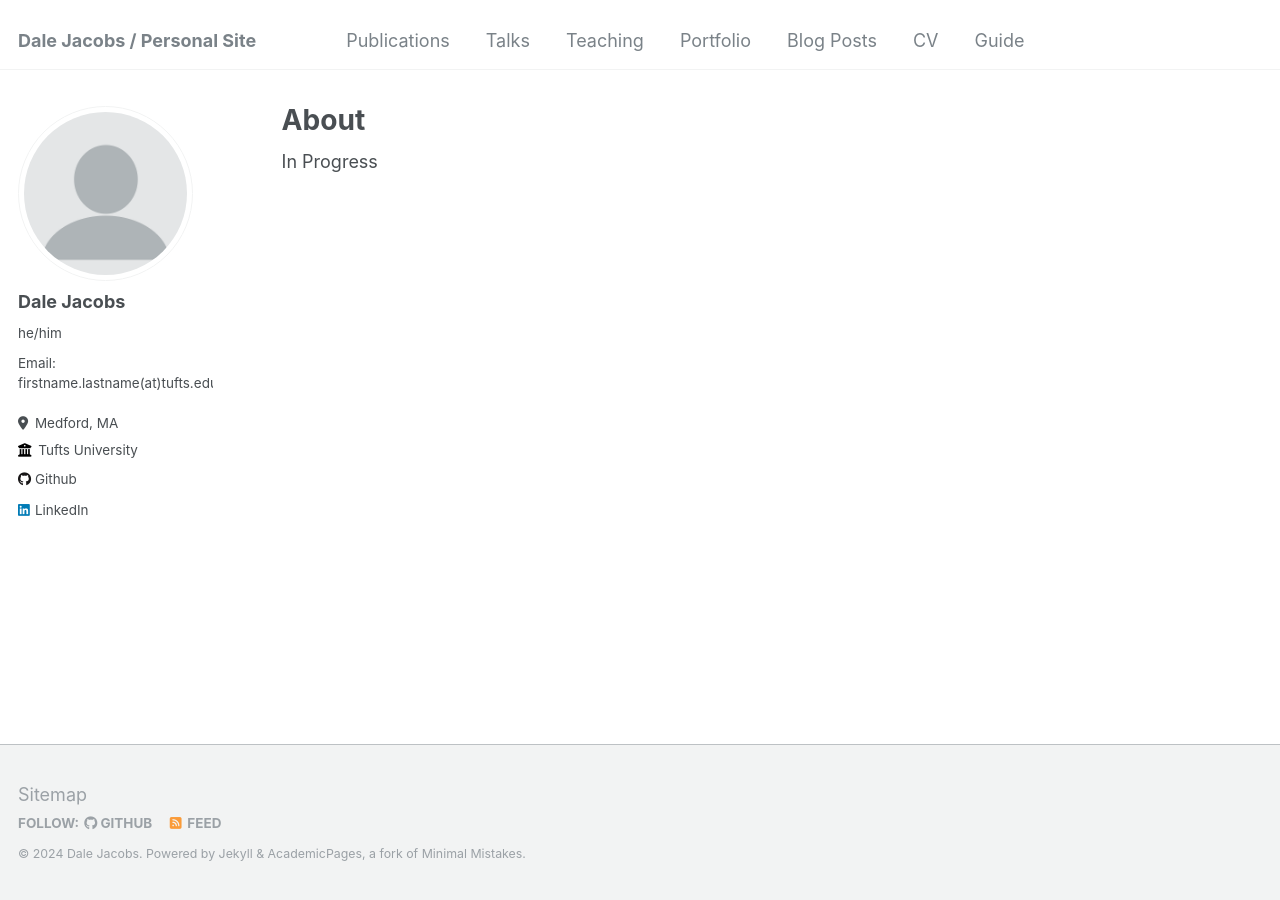
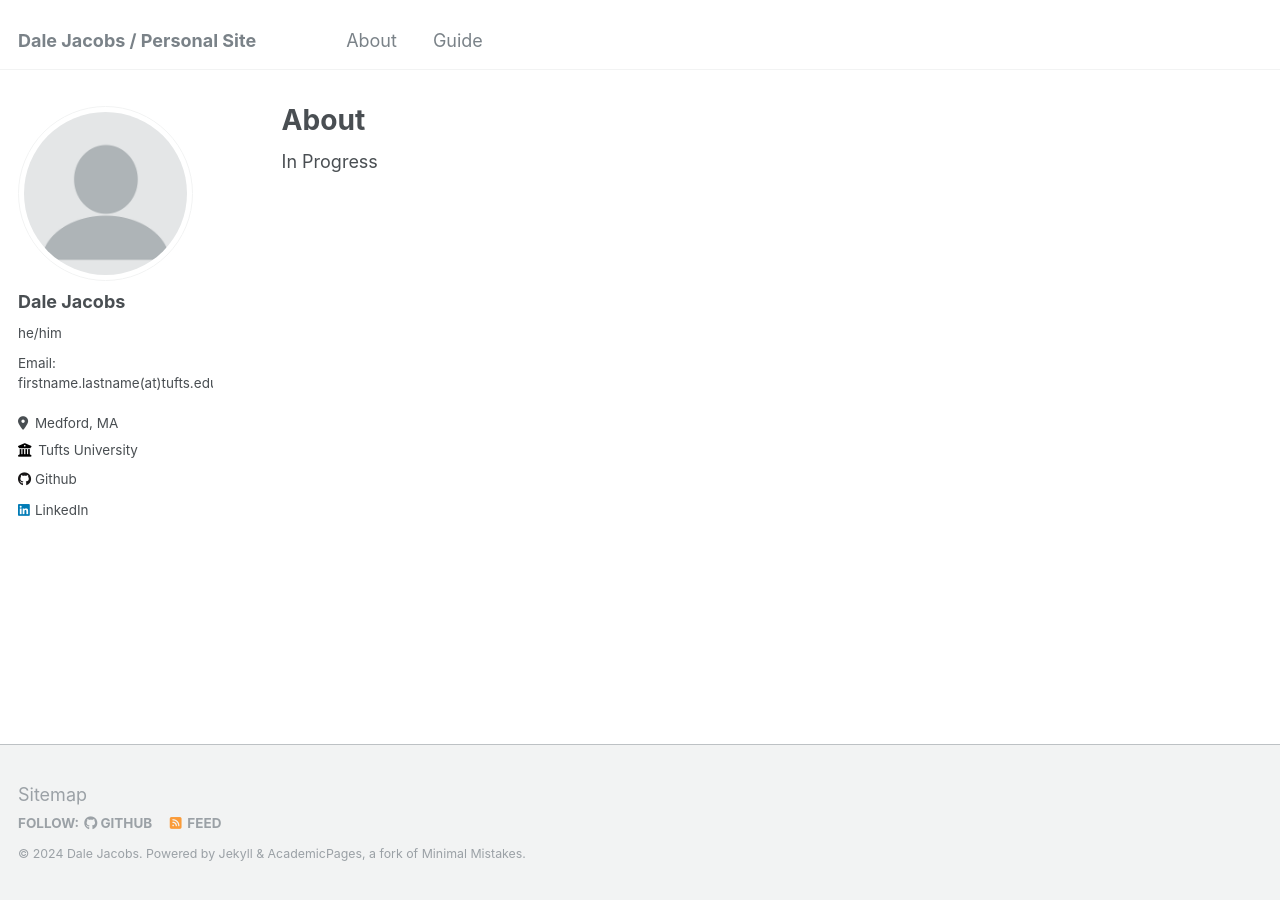
Before and after one commit to djacobs0965/djacobs0965.github.io, a Jekyll site: the page built from _pages/about.md, in a window 1280 px wide. Built offline with Jekyll 4.4.1, drawn with Linux system fonts in a browser that asks for light colours.

Commit message:
navigation bar

```diff
--- a/_data/navigation.yml
+++ b/_data/navigation.yml
@@ -1,22 +1,7 @@
 # main links links
 main:
-  - title: "Publications"
-    url: /publications/
-
-  - title: "Talks"
-    url: /talks/
-
-  - title: "Teaching"
-    url: /teaching/
-
-  - title: "Portfolio"
-    url: /portfolio/
-
-  - title: "Blog Posts"
-    url: /year-archive/
-
-  - title: "CV"
-    url: /cv/
+  - title: "About"
+    url: /about/
 
   - title: "Guide"
     url: /markdown/
```
